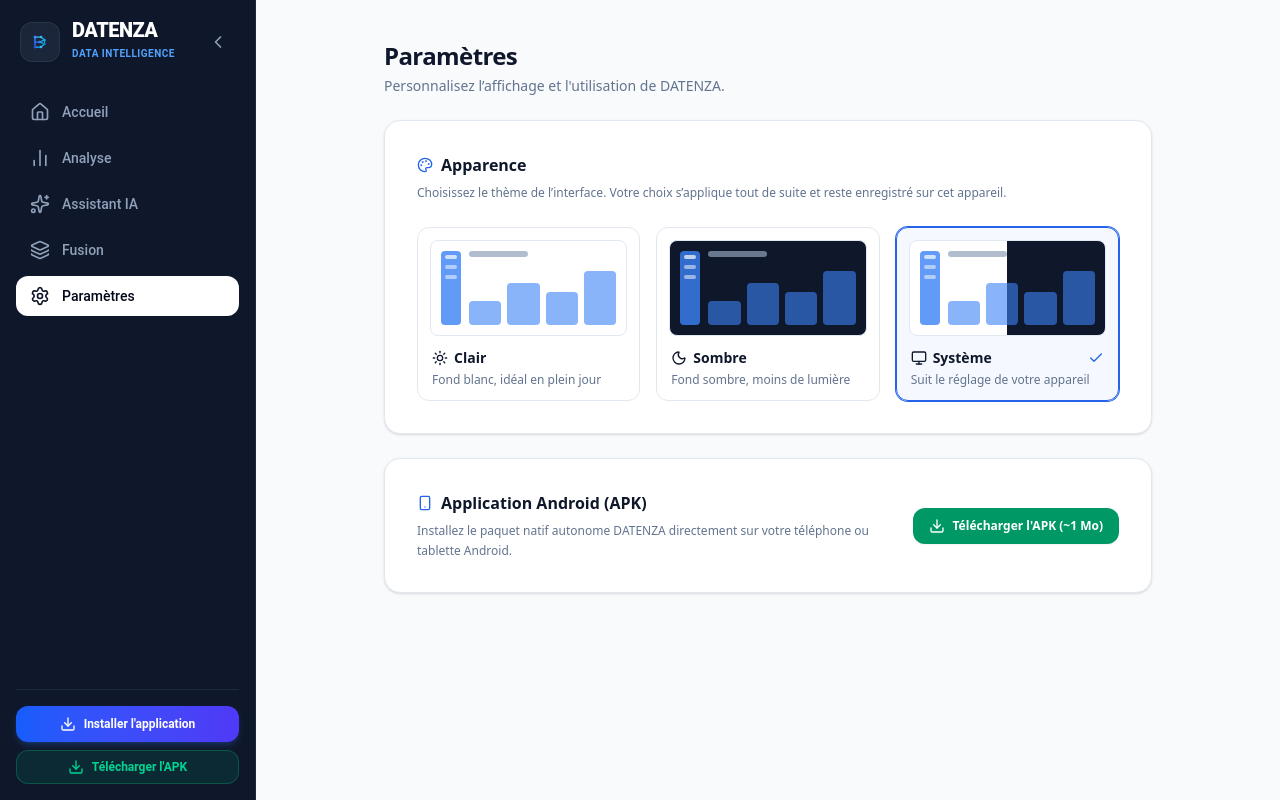
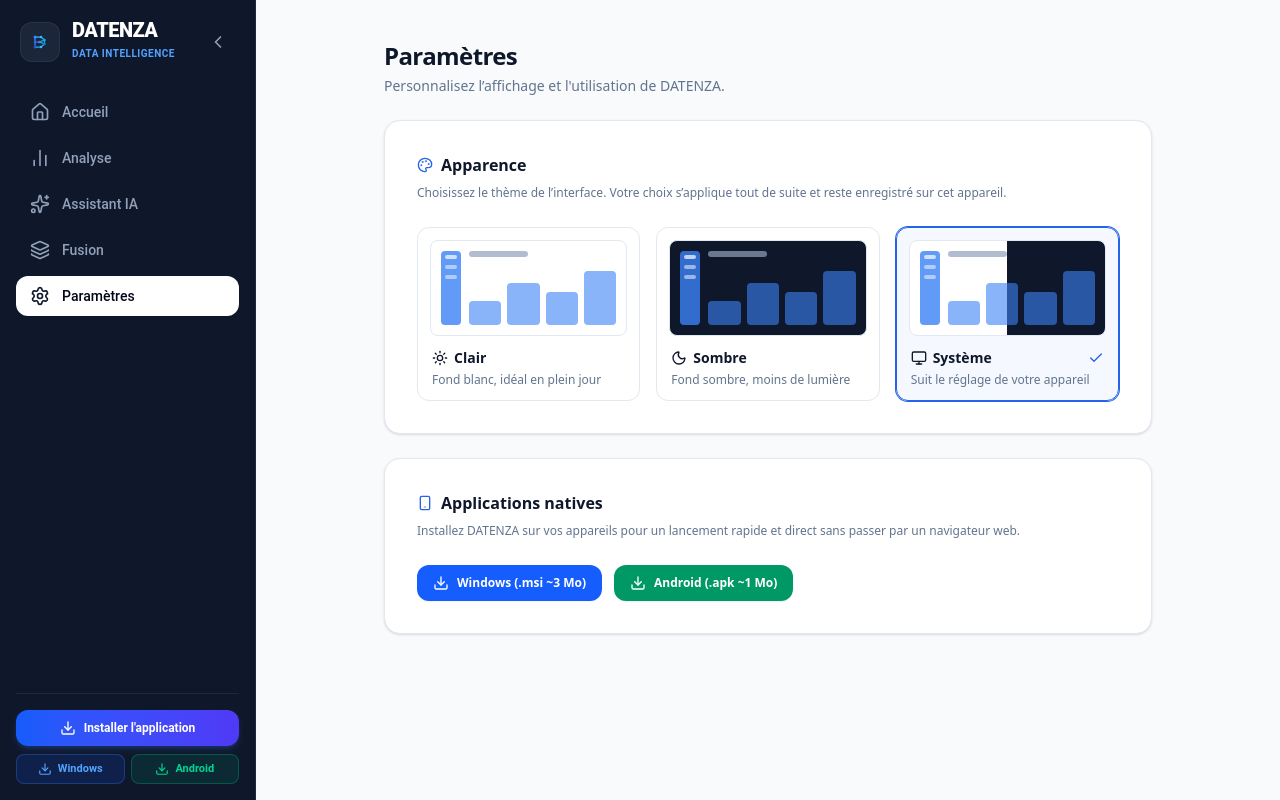
Before and after one commit to silue13/datenza, a Next.js app: page /parametres in a window 1280 px wide. Built offline with nearby package versions, Linux system fonts and the light colour scheme.

Commit message:
feat: ajout des installateurs Windows MSI et Android APK dans parametres et sidebar

```diff
--- a/app/components/Sidebar.tsx
+++ b/app/components/Sidebar.tsx
@@ -106,29 +106,52 @@
           </nav>
         </div>
 
-        {/* Bas de barre latérale : Installation PWA + Téléchargement direct APK */}
+        {/* Bas de barre latérale : Installation PWA + Téléchargements natifs */}
         <div className="pt-4 border-t border-slate-800 space-y-2">
           {!estReduit ? (
             <>
               <BoutonInstallerApp />
+              <div className="grid grid-cols-2 gap-1.5">
+                {/* Téléchargement Windows MSI */}
+                <a
+                  href="/datenza.msi"
+                  download="DATENZA-Setup.msi"
+                  title="Télécharger l'installateur Windows (.msi)"
+                  className="flex items-center justify-center gap-1.5 py-1.5 px-2 bg-blue-600/15 hover:bg-blue-600 border border-blue-500/30 hover:border-blue-500 text-blue-400 hover:text-white rounded-lg text-[11px] font-semibold transition-all duration-200"
+                >
+                  <Download className="w-3.5 h-3.5 shrink-0" />
+                  <span>Windows</span>
+                </a>
+
+                {/* Téléchargement Android APK */}
                 <a
                   href="/datenza.apk"
                   download="DATENZA.apk"
-                className="flex items-center justify-center gap-2 w-full py-2 px-3 bg-emerald-600/15 hover:bg-emerald-600 border border-emerald-500/30 hover:border-emerald-500 text-emerald-400 hover:text-white rounded-xl text-xs font-semibold shadow-xs transition-all duration-200"
+                  title="Télécharger le package Android (.apk)"
+                  className="flex items-center justify-center gap-1.5 py-1.5 px-2 bg-emerald-600/15 hover:bg-emerald-600 border border-emerald-500/30 hover:border-emerald-500 text-emerald-400 hover:text-white rounded-lg text-[11px] font-semibold transition-all duration-200"
                 >
-                <Download className="w-4 h-4 shrink-0" />
-                <span>Télécharger l'APK</span>
+                  <Download className="w-3.5 h-3.5 shrink-0" />
+                  <span>Android</span>
                 </a>
+              </div>
             </>
           ) : (
-            <div className="flex justify-center">
+            <div className="flex flex-col items-center gap-2">
+              <a
+                href="/datenza.msi"
+                download="DATENZA-Setup.msi"
+                title="Télécharger pour Windows (.msi)"
+                className="p-2 rounded-xl text-blue-400 hover:text-white hover:bg-blue-600 border border-blue-500/30 hover:border-blue-500 transition-all duration-200"
+              >
+                <Download className="w-4 h-4" />
+              </a>
               <a
                 href="/datenza.apk"
                 download="DATENZA.apk"
-                title="Télécharger l'APK Android"
-                className="p-2.5 rounded-xl text-emerald-400 hover:text-white hover:bg-emerald-600 border border-emerald-500/30 hover:border-emerald-500 transition-all duration-200"
+                title="Télécharger pour Android (.apk)"
+                className="p-2 rounded-xl text-emerald-400 hover:text-white hover:bg-emerald-600 border border-emerald-500/30 hover:border-emerald-500 transition-all duration-200"
               >
-                <Download className="w-5 h-5" />
+                <Download className="w-4 h-4" />
               </a>
             </div>
           )}
--- a/app/parametres/page.tsx
+++ b/app/parametres/page.tsx
@@ -106,26 +106,37 @@
         </div>
       </section>
 
-      {/* Section 2 : Application Mobile & Installation */}
+      {/* Section 2 : Applications Natives (Windows & Android) */}
       <section className="mt-6 rounded-2xl border border-slate-200 bg-white p-6 shadow-sm dark:border-slate-800 dark:bg-slate-900 md:p-8">
-        <div className="flex flex-col sm:flex-row sm:items-center sm:justify-between gap-4">
         <div>
           <div className="flex items-center gap-2">
             <Smartphone className="h-4 w-4 text-purple-600 dark:text-purple-400" aria-hidden />
-              <h2 className="text-base font-semibold text-slate-900 dark:text-white">Application Android (APK)</h2>
+            <h2 className="text-base font-semibold text-slate-900 dark:text-white">Applications natives</h2>
           </div>
           <p className="mt-1.5 text-xs leading-relaxed text-slate-500 dark:text-slate-400">
-              Installez le paquet natif autonome DATENZA directement sur votre téléphone ou tablette Android.
+            Installez DATENZA sur vos appareils pour un lancement rapide et direct sans passer par un navigateur web.
           </p>
         </div>
 
+        <div className="mt-6 flex flex-wrap gap-3">
+          {/* Bouton Windows Installer (.msi) */}
+          <a
+            href="/datenza.msi"
+            download="DATENZA-Setup.msi"
+            className="inline-flex items-center justify-center gap-2 px-4 py-2.5 bg-blue-600 hover:bg-blue-700 active:scale-95 text-white rounded-xl text-xs font-semibold shadow-xs transition-all cursor-pointer"
+          >
+            <Download className="h-4 w-4" aria-hidden />
+            <span>Windows (.msi ~3 Mo)</span>
+          </a>
+
+          {/* Bouton Android (.apk) */}
           <a
             href="/datenza.apk"
             download="DATENZA.apk"
-            className="inline-flex items-center justify-center gap-2 px-4 py-2.5 bg-emerald-600 hover:bg-emerald-700 active:scale-95 text-white rounded-xl text-xs font-semibold shadow-xs transition-all shrink-0 cursor-pointer"
+            className="inline-flex items-center justify-center gap-2 px-4 py-2.5 bg-emerald-600 hover:bg-emerald-700 active:scale-95 text-white rounded-xl text-xs font-semibold shadow-xs transition-all cursor-pointer"
           >
             <Download className="h-4 w-4" aria-hidden />
-            <span>Télécharger l'APK (~1 Mo)</span>
+            <span>Android (.apk ~1 Mo)</span>
           </a>
         </div>
       </section>
```
Also changed, not shown: 1 other file (tests, documents, lock files or other folders). Lines whose indentation alone changed are shown as unchanged.
